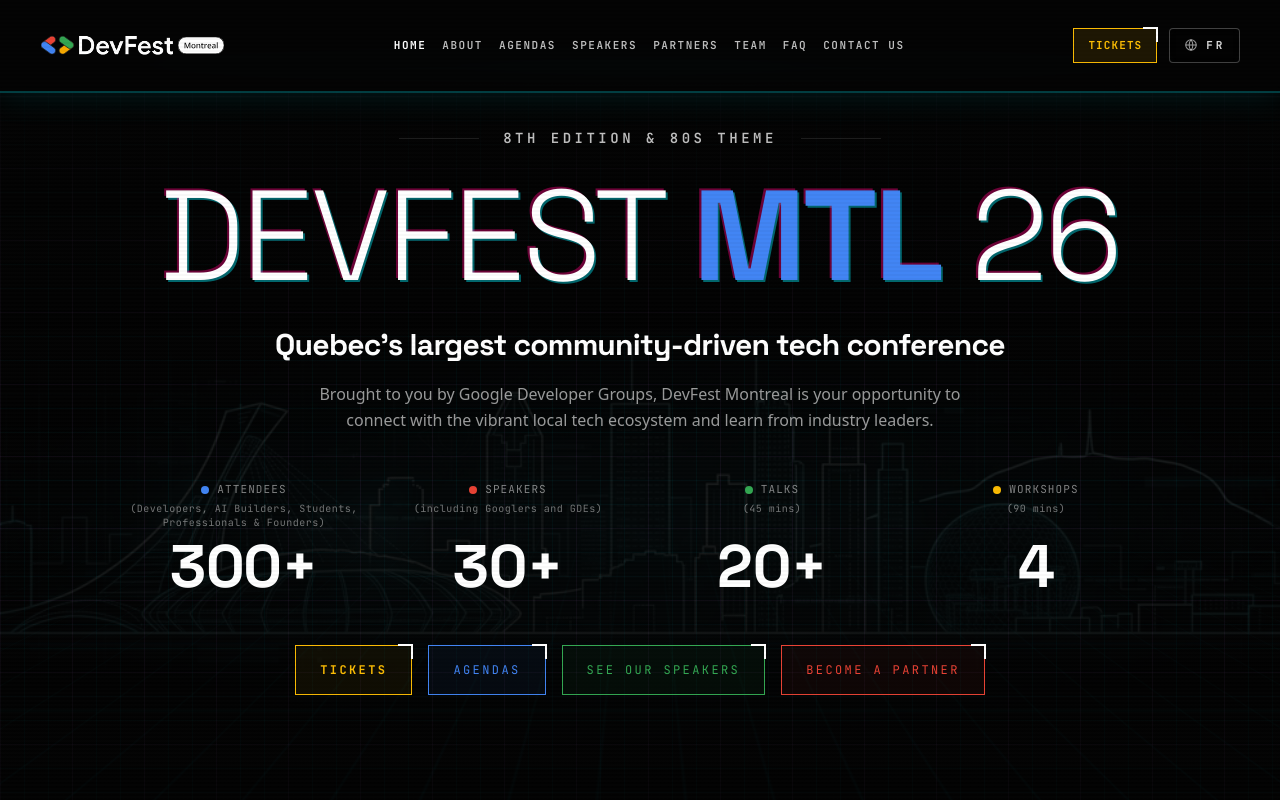
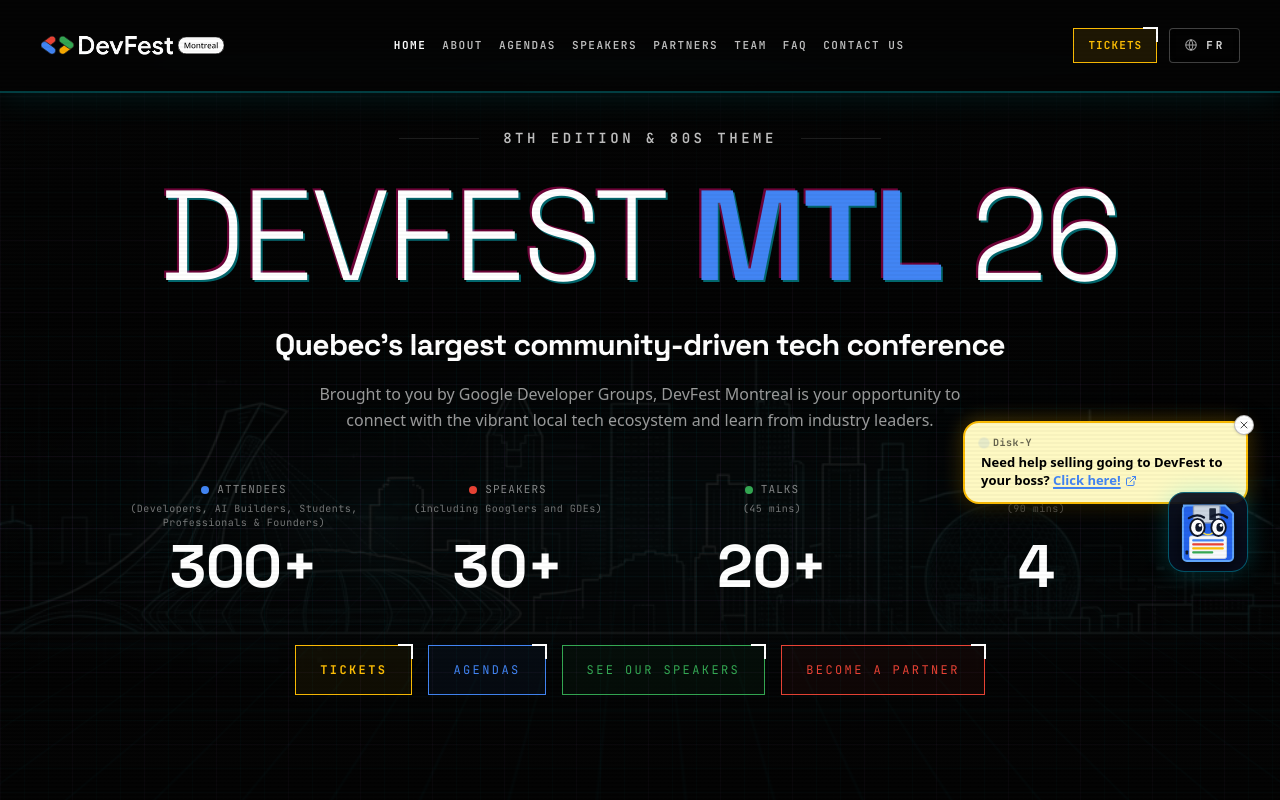
Before and after one commit to AndroidMontreal/DevFest2026, a Next.js app: page /en in a window 1280 px wide. Shown: the top 800 px of the page. Built offline with nearby package versions, Linux system fonts and the light colour scheme.

Commit message:
feat(home): add floating Clippy-style Disk-Y assistant with EN/FR boss letter PDF links

```diff
--- /dev/null
+++ b/src/components/home/floppy-boss-assistant.tsx
@@ -0,0 +1,222 @@
+'use client';
+
+import { ExternalLink, X } from 'lucide-react';
+import { useLocale } from 'next-intl';
+import { useState } from 'react';
+
+const BOSS_PDF_URL_EN =
+  'https://drive.google.com/file/d/1b5xb5mgb36U7j1Rb5eSF_al9IVQxGL6A/view?usp=drive_link';
+const BOSS_PDF_URL_FR =
+  'https://drive.google.com/file/d/1HSBwPv59tTBBtt8RStrpcy1ffVksjpEQ/view?usp=drive_link';
+
+export function FloppyBossAssistant() {
+  const locale = useLocale();
+  const isFr = locale === 'fr';
+  const pdfUrl = isFr ? BOSS_PDF_URL_FR : BOSS_PDF_URL_EN;
+  const [bubbleCollapsed, setBubbleCollapsed] = useState(false);
+
+  return (
+    <div className="fixed bottom-44 right-4 sm:bottom-48 sm:right-6 md:bottom-52 md:right-8 z-40 flex flex-col items-end gap-2 select-none">
+      {/* Clippy-style Speech Bubble */}
+      {!bubbleCollapsed && (
+        <div className="relative max-w-[250px] sm:max-w-[285px] rounded-2xl border-2 border-google-yellow bg-[#fef9c3] px-4 py-3 text-black shadow-[0_10px_30px_rgba(0,0,0,0.65),0_0_20px_rgba(251,188,4,0.35)] transition-transform duration-300 hover:-translate-y-0.5">
+          {/* Dismiss / Collapse Bubble Button */}
+          <button
+            type="button"
+            onClick={(e) => {
+              e.preventDefault();
+              e.stopPropagation();
+              setBubbleCollapsed(true);
+            }}
+            aria-label={isFr ? 'Masquer la bulle' : 'Minimize tip'}
+            className="absolute -top-2 -right-2 flex h-5 w-5 items-center justify-center rounded-full border border-black/25 bg-white text-black/70 hover:bg-black hover:text-white transition-colors cursor-pointer shadow-sm"
+          >
+            <X className="h-3 w-3" />
+          </button>
+
+          <a
+            href={pdfUrl}
+            target="_blank"
+            rel="noopener noreferrer"
+            className="group block text-left focus:outline-none"
+          >
+            <p className="font-mono-tech text-[10px] font-bold tracking-wider text-black/60 mb-1 flex items-center gap-1.5">
+              <span className="inline-block h-1.5 w-1.5 rounded-full bg-google-blue animate-ping" />
+              <span>Disk-Y</span>
+            </p>
+            <p className="font-sans text-xs sm:text-[13px] font-bold leading-snug text-black">
+              {isFr
+                ? "Besoin d'aide pour convaincre votre boss de vous envoyer au DevFest ?"
+                : 'Need help selling going to DevFest to your boss?'}{' '}
+              <span className="inline-flex items-center gap-1 text-google-blue underline decoration-2 underline-offset-2 group-hover:text-blue-700 font-extrabold">
+                <span>{isFr ? 'Cliquez ici' : 'Click here!'}</span>
+                <ExternalLink className="h-3 w-3 shrink-0" />
+              </span>
+            </p>
+          </a>
+
+          {/* Speech Bubble Tail pointing down to Floppy */}
+          <div className=" -bottom-2.5 right-7 absolute h-4 w-4 rotate-45 border-r-2 border-b-2 border-google-yellow bg-[#fef9c3]" />
+        </div>
+      )}
+
+      {/* Floating Clippy-style 3.5" Floppy Disk Character */}
+      <div className="flex items-center gap-2">
+        {bubbleCollapsed && (
+          <button
+            type="button"
+            onClick={() => setBubbleCollapsed(false)}
+            className="rounded-full border border-google-yellow/60 bg-[#0a0f1d]/95 px-3 py-1 font-mono-tech text-[10px] font-bold text-google-yellow shadow-[0_0_15px_rgba(251,188,4,0.25)] hover:bg-google-yellow hover:text-black transition-all cursor-pointer"
+          >
+            {isFr ? '💬 Convaincre mon boss ?' : '💬 Convince your boss?'}
+          </button>
+        )}
+
+        <a
+          href={pdfUrl}
+          target="_blank"
+          rel="noopener noreferrer"
+          title={
+            isFr
+              ? "Besoin d'aide pour convaincre votre boss de vous envoyer au DevFest ? Cliquez ici"
+              : 'Need help selling going to DevFest to your boss? Click here!'
+          }
+          className="group relative flex h-16 w-16 sm:h-20 sm:w-20 items-center justify-center rounded-2xl border border-cyan-400/40 bg-[#080e1e]/90 p-1.5 shadow-[0_0_25px_rgba(0,240,255,0.22)] backdrop-blur-xl transition-all duration-300 hover:scale-110 hover:border-google-yellow hover:shadow-[0_0_30px_rgba(251,188,4,0.45)] animate-bounce"
+          style={{ animationDuration: '3.2s' }}
+        >
+          <svg
+            viewBox="0 0 100 100"
+            className="h-full w-full drop-shadow-[0_4px_8px_rgba(0,0,0,0.6)]"
+            aria-hidden="true"
+          >
+            {/* Floppy Disk Body (3.5" Classic Blue/Indigo with chamfered top-right corner) */}
+            <path
+              d="M12 10 H76 L88 22 V88 C88 91.3 85.3 94 82 94 H18 C14.7 94 12 91.3 12 88 V16 C12 12.7 14.7 10 18 10 Z"
+              fill="#2563eb"
+              stroke="#60a5fa"
+              strokeWidth="3"
+            />
+
+            {/* Top Metal Sliding Shutter */}
+            <rect
+              x="28"
+              y="10"
+              width="40"
+              height="26"
+              rx="2"
+              fill="#cbd5e1"
+              stroke="#94a3b8"
+              strokeWidth="2"
+            />
+            {/* Shutter Window Cutout */}
+            <rect x="52" y="14" width="10" height="18" rx="1" fill="#1e293b" />
+
+            {/* Bottom Paper Label */}
+            <rect
+              x="22"
+              y="56"
+              width="56"
+              height="34"
+              rx="3"
+              fill="#f8fafc"
+              stroke="#cbd5e1"
+              strokeWidth="1.5"
+            />
+            {/* Google Color Stripes on Label */}
+            <rect
+              x="26"
+              y="61"
+              width="48"
+              height="3.5"
+              rx="1.5"
+              fill="#4285F4"
+            />
+            <rect
+              x="26"
+              y="67"
+              width="48"
+              height="3.5"
+              rx="1.5"
+              fill="#EA4335"
+            />
+            <rect
+              x="26"
+              y="73"
+              width="48"
+              height="3.5"
+              rx="1.5"
+              fill="#FBBC04"
+            />
+            <rect
+              x="26"
+              y="79"
+              width="32"
+              height="3.5"
+              rx="1.5"
+              fill="#34A853"
+            />
+
+            {/* Write-protect Notch */}
+            <rect x="16" y="78" width="4" height="6" rx="1" fill="#0f172a" />
+
+            {/* CLIPPY-STYLE EXPRESSIVE CARTOON EYES & EYEBROWS */}
+            {/* Left Eyebrow */}
+            <path
+              d="M21 29 Q33 21 44 28"
+              fill="none"
+              stroke="#0f172a"
+              strokeWidth="3.5"
+              strokeLinecap="round"
+            />
+            {/* Right Eyebrow */}
+            <path
+              d="M55 27 Q67 19 79 28"
+              fill="none"
+              stroke="#0f172a"
+              strokeWidth="3.5"
+              strokeLinecap="round"
+            />
+
+            {/* Left Eye Sclera */}
+            <ellipse
+              cx="34"
+              cy="43"
+              rx="11"
+              ry="13"
+              fill="#ffffff"
+              stroke="#0f172a"
+              strokeWidth="2.8"
+            />
+            {/* Right Eye Sclera */}
+            <ellipse
+              cx="66"
+              cy="43"
+              rx="11"
+              ry="13"
+              fill="#ffffff"
+              stroke="#0f172a"
+              strokeWidth="2.8"
+            />
+
+            {/* Left Pupil */}
+            <ellipse cx="36" cy="43" rx="5.2" ry="6.5" fill="#0f172a" />
+            <circle cx="38" cy="40" r="2.2" fill="#ffffff" />
+
+            {/* Right Pupil */}
+            <ellipse cx="68" cy="43" rx="5.2" ry="6.5" fill="#0f172a" />
+            <circle cx="70" cy="40" r="2.2" fill="#ffffff" />
+
+            {/* Cute Little Smile */}
+            <path
+              d="M44 52 Q50 56 56 52"
+              fill="none"
+              stroke="#fde047"
+              strokeWidth="2.5"
+              strokeLinecap="round"
+            />
+          </svg>
+        </a>
+      </div>
+    </div>
+  );
+}
--- a/src/components/home/home-landing.tsx
+++ b/src/components/home/home-landing.tsx
@@ -5,6 +5,7 @@
 import GalleryGrid from '../gallery/gallery-grid';
 import { SponsorsTiers } from '../sponsors/sponsors-tiers';
 import { AboutSection } from './about-section';
+import { FloppyBossAssistant } from './floppy-boss-assistant';
 import { HeroBottomHud } from './hero-bottom-hud';
 import { HeroContent } from './hero-content';
 import { HeroTicker } from './hero-ticker';
@@ -85,6 +86,9 @@
           ctaLink={copy.sponsors.cta.link}
         />
       </section>
+
+      {/* Floating Clippy-style Floppy Disk Assistant (Home Page Only) */}
+      <FloppyBossAssistant />
     </main>
   );
 }
```
